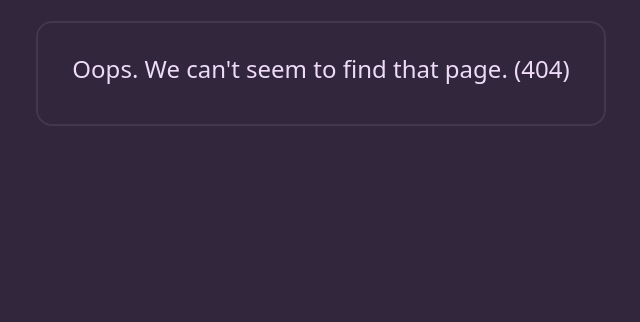
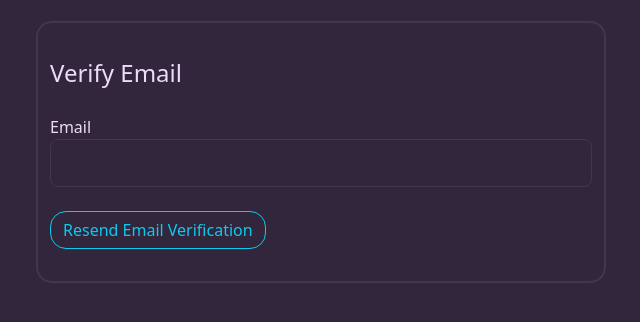
Before and after one commit to flynnsol/Qwippit, a Flask app: page /verify_email in a window 1280 px wide. Shown: the part 59-381 px from the top of the page, without its empty margins (34-674 px from the left). Run offline with Flask 2, Linux system fonts and the light colour scheme; data comes from the database, SQL or seed files in the repository; both versions use the stored data as it was after the commit; some libraries are stand-ins or nearby versions.

Commit message:
email verification

```diff
--- a/qwippit/templates/users/signin.html
+++ b/qwippit/templates/users/signin.html
@@ -39,6 +39,9 @@
               <small class="text-muted ms-3">
                   <a href="{{ url_for('users.reset_request') }}" class="main-font">Forgot Password?</a>
               </small>
+              <small class="text-muted ms-3">
+                  <a href="{{ url_for('users.verify_request') }}" class="main-font">Resend Email Verification</a>
+              </small>
           </div>
       </form>
     </div>
--- /dev/null
+++ b/qwippit/templates/users/verify_request.html
@@ -0,0 +1,28 @@
+{% extends "main/layout.html" %}
+{% block content %}
+    <div class="content-section individual-content">
+      <form method="POST" action="">
+          {{ form.hidden_tag() }}
+          <fieldset class="form-group">
+              <legend class="mb-4">Verify Email</legend>
+              <div class="form-group">
+                  {{ form.email.label(class="form-control-label") }}
+
+                  {% if form.email.errors %}
+                    {{ form.email(class="form-control form-control-lg is-invalid") }}
+                    <div class="invalid-feedback">
+                        {% for error in form.email.errors %}
+                            <span>{{ error }}</span>
+                        {% endfor %}
+                    </div>
+                  {% else %}
+                    {{ form.email(class="form-control form-control-lg") }}
+                  {% endif %}
+              </div>
+          </fieldset>
+          <div class="form-group mt-4">
+              {{ form.submit(class="btn btn-outline-info") }}
+          </div>
+      </form>
+    </div>
+{% endblock content %}
--- a/qwippit/users/forms.py
+++ b/qwippit/users/forms.py
@@ -83,3 +83,14 @@ class ResetPasswordForm(FlaskForm):
     confirm_password = PasswordField('Confirm Password', validators=[DataRequired(), Length(8), EqualTo('password')])
 
     submit = SubmitField('Reset Password')
+
+
+class RequestVerifyForm(FlaskForm):
+    email = StringField('Email', validators=[DataRequired(), Email()])
+
+    submit = SubmitField('Resend Email Verification')
+
+    def validate_email(self, email):
+        user = User.query.filter(func.lower(User.email) == func.lower(email.data)).first()
+        if user is None:
+            raise ValidationError('There is no account with that email. Register an account first.')
--- a/qwippit/users/routes.py
+++ b/qwippit/users/routes.py
@@ -7,14 +7,15 @@ from flask import Blueprint, redirect, flash, url_for, render_template, request,
 
 from qwippit.qwipps.forms import QwippForm, QwillForm
 from qwippit.users.forms import RegistrationForm, LoginForm, UpdateAccountForm, UpdatePasswordForm, RequestResetForm, \
-    ResetPasswordForm
-from qwippit.users.utils import save_picture, save_banner, send_reset_email
+    ResetPasswordForm, RequestVerifyForm
+from qwippit.users.utils import save_picture, save_banner, send_reset_email, send_verify_email
 
 users = Blueprint('users', __name__)
 
 
 # token blacklist
-blacklist = set()
+reset_blacklist = set()
+verify_blacklist = set()
 
 @users.route("/signup", methods=['GET', 'POST'])
 def signup():
@@ -26,7 +27,8 @@ def signup():
         user = User(username=form.username.data, displayname=form.displayname.data, email=form.email.data, password=hashed_password)
         db.session.add(user)
         db.session.commit()
-        flash(f'Your account has been created! You are now able to sign in.', 'success')
+        send_verify_email(user)
+        flash(f'Your account has been created! A link has been sent to verify your email address.', 'success')
         return redirect(url_for('users.signin'))
     return render_template('users/signup.html', title='Sign Up', form=form)
 
@@ -38,12 +40,15 @@ def signin():
     form = LoginForm()
     if form.validate_on_submit():
         user = User.query.filter(func.lower(User.email) == func.lower(form.email.data)).first_or_404()
-        if user and bcrypt.check_password_hash(user.password, form.password.data):
-            login_user(user, remember=form.remember.data)
-            next_page = request.args.get('next')
-            return redirect(next_page) if next_page else redirect(url_for('main.home'))
+        if user.emailverified:
+            if user and bcrypt.check_password_hash(user.password, form.password.data):
+                login_user(user, remember=form.remember.data)
+                next_page = request.args.get('next')
+                return redirect(next_page) if next_page else redirect(url_for('main.home'))
+            else:
+                flash('Sign In Unsuccessful. Please check email and password.', 'danger')
         else:
-            flash('Sign In Unsuccessful. Please check email and password.', 'danger')
+            flash('Please verify your email address.', 'danger')
     return render_template('users/signin.html', title='Sign In', form=form)
 
 
@@ -212,11 +217,11 @@ def reset_token(token):
     if current_user.is_authenticated:
         return redirect(url_for('main.home'))
 
-    if token in blacklist:
+    if token in reset_blacklist:
         flash('That token has already been used.', 'danger')
         return render_template('errors/400.html', title="Token Used (400)")
 
-    user = User.verify_reset_token(token)
+    user = User.verify_token(token)
     if user is None:
         flash('That is an invalid or expired token', 'warning')
         return redirect(url_for('users.reset_request'))
@@ -226,6 +231,40 @@ def reset_token(token):
         user.password = hashed_password
         db.session.commit()
         flash(f'Your password has been updated.', 'success')
-        blacklist.add(token)
+        reset_blacklist.add(token)
         return redirect(url_for('users.signin'))
     return render_template('users/reset_token.html', title='Reset Password', form=form)
+
+
+@users.route("/verify_email/<token>")
+def verify_email(token):
+    if current_user.is_authenticated:
+        return redirect(url_for('main.home'))
+
+    if token in verify_blacklist:
+        flash('That token has already been used.', 'danger')
+        return render_template('errors/400.html', title="Token Used (400)")
+
+    user = User.verify_token(token)
+    if user is None:
+        flash('That is an invalid or expired token', 'warning')
+        return redirect(url_for('users.signin'))
+    else:
+        flash('Email successfully verified! You can now Sign In!', 'success')
+        user.emailverified = True
+        db.session.commit()
+        verify_blacklist.add(token)
+        return redirect(url_for('users.signin'))
+
+
+@users.route("/verify_email", methods=['GET', 'POST'])
+def verify_request():
+    if current_user.is_authenticated:
+        return redirect(url_for('main.home'))
+    form = RequestVerifyForm()
+    if form.validate_on_submit():
+        user = User.query.filter_by(email=form.email.data).first()
+        send_verify_email(user)
+        flash('Email Verification link has been sent.', 'success')
+        return redirect(url_for('users.signin'))
+    return render_template('users/verify_request.html', title='Verify Email', form=form)
```
Also changed, not shown: qwippit/models.py (+17 -2 lines), qwippit/templates/main/home.html (+32 -0 lines), qwippit/users/utils.py (+14 -0 lines), instance/site.db.
